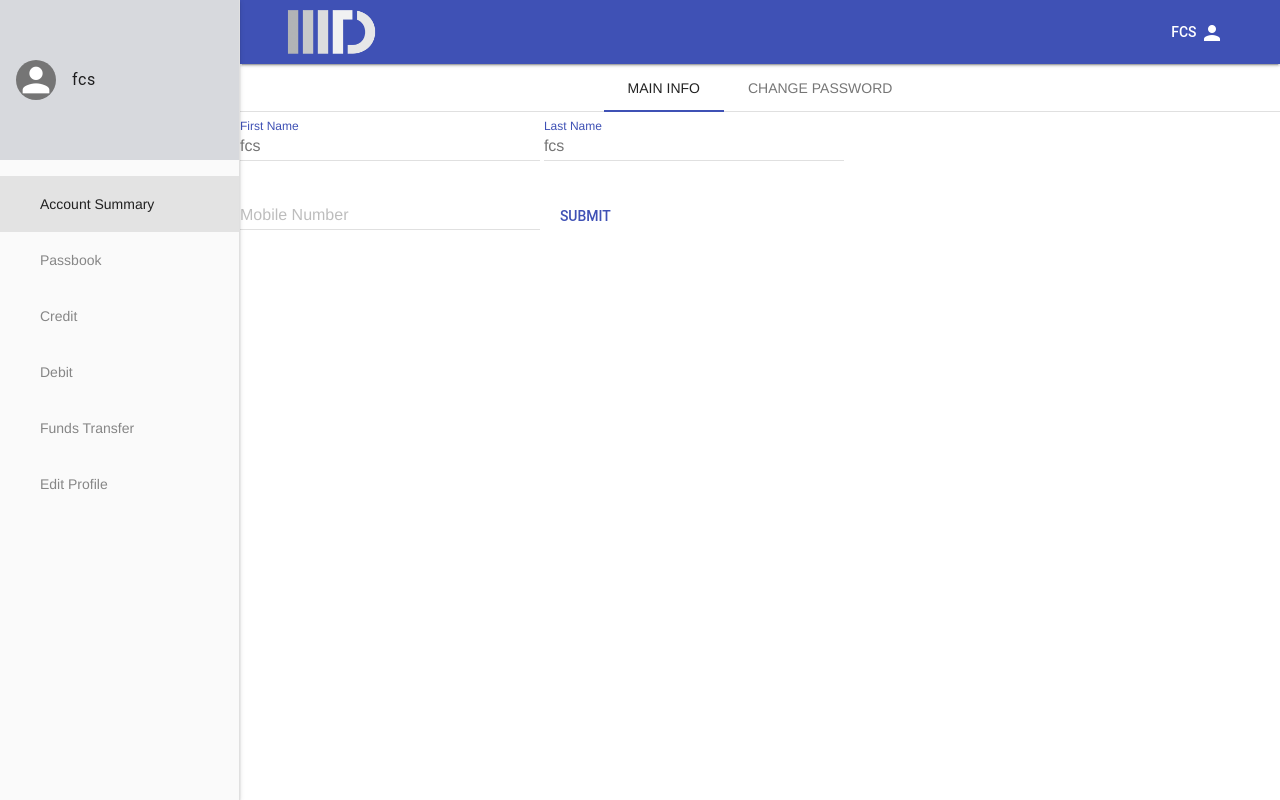
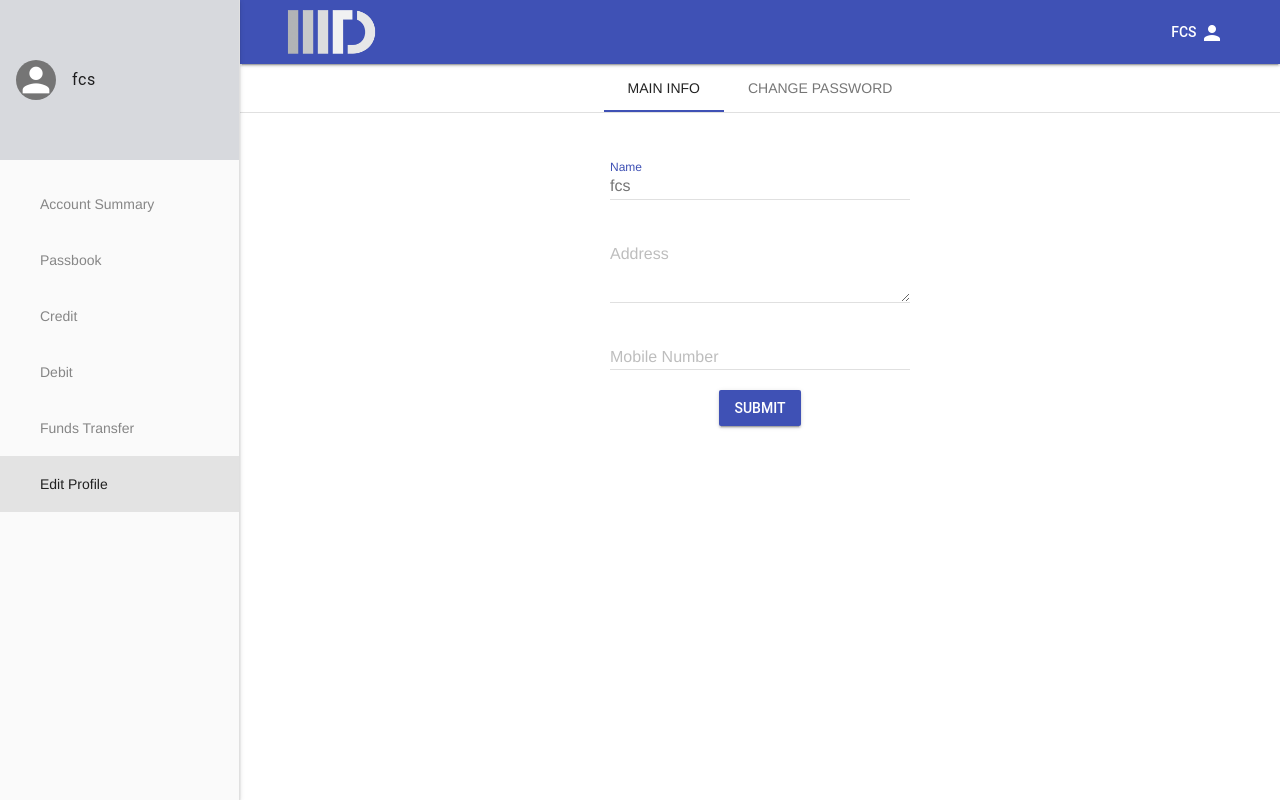
Before and after one commit to Kvatsx/Secure-Bank-django, a Django app: page /SecureBank/profile/ in a window 1280 px wide. Run offline with Django 3.2, Linux system fonts and the light colour scheme; a user stored in the database is signed in; some libraries are stand-ins or nearby versions.

Commit message:
form, logout button styling, routes naming correction, loaded bootstrap directly to login.html, added get-mdl-select

```diff
--- a/SecureBankingSystem/SecureBank/static/SecureBank/userpage.css
+++ b/SecureBankingSystem/SecureBank/static/SecureBank/userpage.css
@@ -18,8 +18,26 @@ a.mdl-js-ripple-effect {
 }
 
 /*css for edit_profile.html*/
-.name: {
+.profile-name {
 	display:flex;
-	margin-top: 10px;
+/*	margin-top: 10px;
+	padding: 10px;*/
 	justify-content: left;
 }
+
+
+.profile-form, .fundtransfer-form{
+	display: flex;
+	flex-direction: column;
+	justify-content: center;
+	align-items: center;
+	padding: 40px;
+
+}
+
+a {
+	text-decoration: none;
+}
+.logout-button	{
+	color: firebrick;
+}
--- a/SecureBankingSystem/package.json
+++ b/SecureBankingSystem/SecureBank/static/package.json
@@ -9,6 +9,7 @@
   "author": "",
   "license": "ISC",
   "dependencies": {
+    "getmdl-select": "^2.0.1",
     "material-design-lite": "^1.3.0"
   }
 }
--- a/SecureBankingSystem/SecureBank/templates/SecureBank/edit_profile.html
+++ b/SecureBankingSystem/SecureBank/templates/SecureBank/edit_profile.html
@@ -10,22 +10,28 @@
             </div>
 
             <div class="mdl-tabs__panel is-active" id="edit_info">
-
-    			<form action="#" method="post" id="edit_info_form">
-					<div class="name">
+                <form action="#" method="post" id="edit_info_form" class="profile-form">
+                    <!-- <div class="profile-name"> -->
                         <div class="mdl-textfield mdl-js-textfield mdl-textfield--floating-label">
-							<input class="mdl-textfield__input" type="text" id="edit_info_firstname" pattern="[a-zA-z]+" placeholder="{{user}}">
-							<label class="mdl-textfield__label" for="edit_info_firstname">First Name</label>
+                            <input class="mdl-textfield__input" type="text" id="edit_info_firstname" pattern="(?=.{20,})[a-zA-z]+" placeholder="{{user}}" readonly>
+                            <label class="mdl-textfield__label" for="edit_info_firstname">Name</label>
                             <span class="mdl-textfield__error">Required</span>
 
                         </div>
-
+<!--
                         <div class="mdl-textfield mdl-js-textfield mdl-textfield--floating-label">
                             <input class="mdl-textfield__input" type="text" id="edit_info_lastname" placeholder="{{user}}">
                             <label class="mdl-textfield__label" for="edit_info_lastname">Last Name</label>
+                            <span class="mdl-textfield__error">Required</span> -->
+
+                        <!-- </div> -->
+                    <!-- </div> -->
+
+                    <div class="mdl-textfield mdl-js-textfield mdl-textfield--floating-label" placeholder="stored address">
+                        <textarea class="mdl-textfield__input is-invalid" type="text" rows= "3" maxrows="5" id="sample5"></textarea>
+                        <!-- <input class="mdl-textfield__input" type="text" id="edit_info_mobile" pattern="^.{1,}$"> -->
+                        <label class="mdl-textfield__label" for="edit_info_address">Address</label>
                         <span class="mdl-textfield__error">Required</span>
-
-						</div>
                     </div>
 
                     <div class="mdl-textfield mdl-js-textfield mdl-textfield--floating-label" placeholder="user-mobile-99999">
@@ -33,7 +39,7 @@
                         <label class="mdl-textfield__label" for="edit_info_mobile">Mobile Number</label>
                         <span class="mdl-textfield__error">Enter valid mobile number</span>
                     </div>
-					<button type="submit" form="funds_transfer_form" value="Submit" class="mdl-button mdl-button--colored mdl-js-button mdl-js-ripple-effect">
+                    <button type="submit" form="funds_transfer_form" value="Submit" class="mdl-button mdl-button--colored mdl-button--raised mdl-js-button mdl-js-ripple-effect">
                     Submit
                     </button>
                 </form>
@@ -42,7 +48,7 @@
 
             <div class="mdl-tabs__panel" id="change_password">
 
-    			<form action="#" method="post" id="change_password_form">
+                <form action="#" method="post" id="change_password_form" class="profile-form">
                     <div class="mdl-textfield mdl-js-textfield mdl-textfield--floating-label">
                         <input class="mdl-textfield__input" type="password" id="change_password_old" pattern="^(?!^$|\s+)">
                         <label class="mdl-textfield__label" for="change_password_old">Old Password</label>
@@ -55,15 +61,15 @@
                         <label class="mdl-textfield__label" for="change_password_new">New Password</label>
                         <span class="mdl-textfield__error">Your password must contain atleast eight characters, atleast one number and both lower and uppercase letters and special characters</span>
 
-<!-- 					    <small id="change_password_new_help" class="form-text text-muted"></small>
+<!--                         <small id="change_password_new_help" class="form-text text-muted"></small>
  -->
                     </div>
 
                     <div class="mdl-textfield mdl-js-textfield mdl-textfield--floating-label">
-						<input class="mdl-textfield__input" type="password" id="change_password_confirm" pattern="^[0-9]{10}$">
+                        <input class="mdl-textfield__input" type="password" id="change_password_confirm">
                         <label class="mdl-textfield__label" for="change_password_confirm">Confirm New Password</label>
                     </div>
-					<button type="submit" form="funds_transfer_form" value="Submit" class="mdl-button mdl-button--colored mdl-js-button mdl-js-ripple-effect">
+                    <button type="submit" form="funds_transfer_form" value="Submit" class="mdl-button mdl-button--colored mdl-button--raised mdl-js-button mdl-js-ripple-effect">
                     Submit
                     </button>
                 </form>
--- a/SecureBankingSystem/SecureBank/templates/SecureBank/userpage_base.html
+++ b/SecureBankingSystem/SecureBank/templates/SecureBank/userpage_base.html
@@ -2,6 +2,9 @@
 {% load static %}
 
 {% block head %}
+    <!--getmdl-select-->
+    <link rel="stylesheet" href="{% static '/node_modules/getmdl-select/getmdl-select.min.css' %}">
+    <script defer src="{% static '/node_modules/getmdl-select/getmdl-select.min.js' %}""></script>
 	<link rel="stylesheet" type="text/css" href="{% static 'SecureBank/userpage.css' %}">
     <title>Internal User</title>
 {% endblock %}
@@ -27,7 +30,8 @@
                 <ul class="mdl-menu mdl-menu--bottom-right mdl-js-menu mdl-js-ripple-effect"
                     for="userpage-menu-lower-left">
                   <li class="mdl-menu__item">Edit Profile</li>
-                  <a href="{% url 'logout' %}"><li class="mdl-menu__item">Logout</li></a>
+                  <a href="{% url 'logout' %}"><li class="mdl-menu__item logout-button">Logout</li></a>
+              </ul>
             </div>
         </header>
         <div class="mdl-layout__drawer">
@@ -40,20 +44,31 @@
                     </span>
                 </div>
             </header>
+
+            <!-- note: id of <a> and the url is same-->
             <nav class="mdl-navigation">
-                <a class="mdl-navigation__link mdl-js-button mdl-js-ripple-effect mdl-navigation__link--current" href="{% url 'home_internal_user' %}">Account Summary</a>
-                <a class="mdl-navigation__link mdl-js-button mdl-js-ripple-effect " href="">Passbook</a>
-                <a class="mdl-navigation__link mdl-js-button mdl-js-ripple-effect " href="">Credit</a>
-                <a class="mdl-navigation__link mdl-js-button mdl-js-ripple-effect " href="">Debit</a>
-                <a class="mdl-navigation__link mdl-js-button mdl-js-ripple-effect " href="{% url 'fundtransfer' %}">Funds Transfer</a>
-                <a class="mdl-navigation__link mdl-js-button mdl-js-ripple-effect " href="{% url 'profile' %}">Edit Profile</a>
+                <a id="user" class="mdl-navigation__link mdl-js-button mdl-js-ripple-effect" href="{% url 'user' %}">Account Summary</a>
+                <a id="passbook" class="mdl-navigation__link mdl-js-button mdl-js-ripple-effect " href="">Passbook</a>
+                <a id="credit" class="mdl-navigation__link mdl-js-button mdl-js-ripple-effect " href="">Credit</a>
+                <a id="debit" class="mdl-navigation__link mdl-js-button mdl-js-ripple-effect " href="">Debit</a>
+                <a id="fundtransfer" class="mdl-navigation__link mdl-js-button mdl-js-ripple-effect " href="{% url 'fundtransfer' %}">Funds Transfer</a>
+                <a id="profile" class="mdl-navigation__link mdl-js-button mdl-js-ripple-effect " href="{% url 'profile' %}">Edit Profile</a>
             </nav>
         </div>
         <main class="mdl-layout__content">
-
         {% block main_content %}
-            content
+            content of the main section here
         {% endblock %}
         </main>
     </div>
+
+
+    <!-- activate the current page in nav bar -->
+    <script type="text/javascript">
+        var pageurl = window.location.pathname;
+        var urlarr = pageurl.split("/");
+        var cur_page = urlarr[urlarr.length-2];
+        console.log(cur_page);
+        document.getElementById(cur_page).classList.add("mdl-navigation__link--current");
+    </script>
 {% endblock %}
--- a/SecureBankingSystem/SecureBank/templates/base.html
+++ b/SecureBankingSystem/SecureBank/templates/base.html
@@ -1,11 +1,6 @@
 <!DOCTYPE html>
 <html lang="en">
     <head>
-        <!-- Bootstrap CSS -->
-        <link rel="stylesheet"
-              href="https://stackpath.bootstrapcdn.com/bootstrap/4.1.3/css/bootstrap.min.css" integrity="sha384-MCw98/SFnGE8fJT3GXwEOngsV7Zt27NXFoaoApmYm81iuXoPkFOJwJ8ERdknLPMO"
-              crossorigin="anonymous">
-
         <link rel="stylesheet" href="https://fonts.googleapis.com/icon?family=Material+Icons">
         <link rel="stylesheet" href="https://code.getmdl.io/1.3.0/material.indigo-pink.min.css">
 		<script defer src="https://code.getmdl.io/1.3.0/material.min.js"></script>
@@ -18,14 +13,10 @@
             <title>Base</title>
         {% endblock %}
 
-        <script src="https://ajax.googleapis.com/ajax/libs/jquery/3.3.1/jquery.min.js"></script>
-        <script src="https://cdnjs.cloudflare.com/ajax/libs/popper.js/1.14.3/umd/popper.min.js"></script>
-        <script src="https://maxcdn.bootstrapcdn.com/bootstrap/4.1.3/js/bootstrap.min.js"></script>
     </head>
     <body>
-        {% block body %}
+		{% block body %}
             base class
         {% endblock %}
-
     </body>
 </html>
--- a/SecureBankingSystem/SecureBank/urls.py
+++ b/SecureBankingSystem/SecureBank/urls.py
@@ -8,9 +8,9 @@ urlpatterns = [
     #url(r'^$', views.home),
     url(r'^login/', views.login_user, name = 'login'),
     url(r'^logout/', views.logout_user, name='logout'),
-    url(r'^home_internal_user/$',views.home_internal_user,name = 'home_internal_user'),
+    url(r'^staff/$',views.home_internal_user,name = 'staff'),
     url(r'^fundtransfer/$',views.fundtransfer,name = 'fundtransfer'),
     url(r'^profile/$',views.profile,name = 'profile'),
-    url(r'^home_external_user/$',views.home_external_user,name='home_external_user'),
+    url(r'^user/$',views.home_external_user,name='user'),
     url(r'^$', views.index, name='index'),
 ]
--- a/SecureBankingSystem/SecureBank/views.py
+++ b/SecureBankingSystem/SecureBank/views.py
@@ -44,9 +44,9 @@ def login_user(request):
         if user is not None and result['success']:
             login(request, user)
             if (user.is_staff):
-                return redirect('home_internal_user')
+                return redirect('user')#change "user" accordingly for internal user
             else:
-                return redirect('home_external_user')
+                return redirect('user')
             messages.success(request, 'New comment added with success!')
         else:
             args['wrong_credentials'] = True
@@ -66,7 +66,7 @@ def home_external_user(request):
     args = {
         'user': request.user.username
     }
-    return render(request, 'SecureBank/home_external.html', args)
+    return render(request, 'SecureBank/summary.html', args)
 
 
 @login_required()
@@ -88,4 +88,4 @@ def home_internal_user(request):
     args = {
         'user': request.user.username
     }
-    return render(request, 'SecureBank/summary.html', args)
+    return render(request, 'SecureBank/summary.html', args)#change "summary.html" accordingly for internal user
```
Also changed, not shown: SecureBankingSystem/SecureBank/templates/SecureBank/funds_transfer.html (+11 -10 lines), SecureBankingSystem/SecureBank/templates/SecureBank/login.html (+9 -1 lines), SecureBankingSystem/SecureBank/static/package-lock.json. Lines whose indentation alone changed are shown as unchanged.
